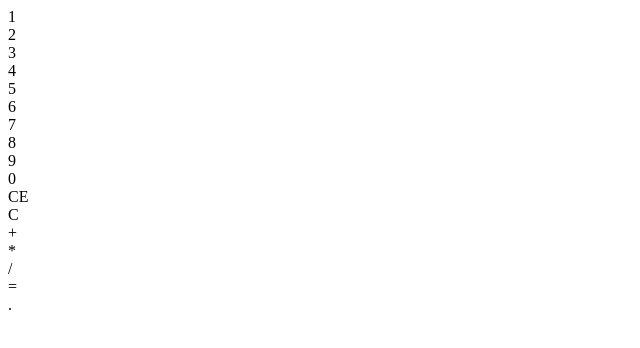
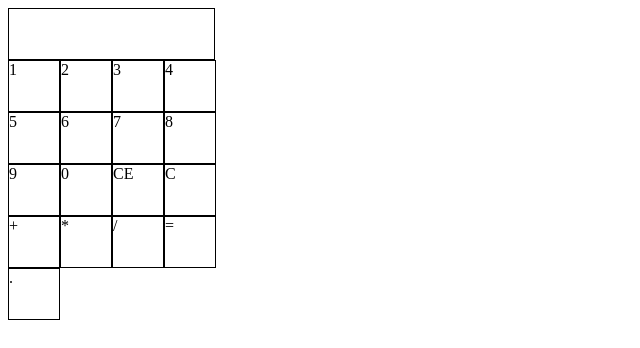
Before and after one commit to MarcinKolodzie/Calculator-MK, a plain HTML site: page index.html in a window 1280 px wide. Shown: the whole page, without its empty margins (0-640 px from the left). Drawn offline with Linux system fonts and the light colour scheme.

Commit message:
Basic styles added

```diff
--- /dev/null
+++ b/css/styles.css
@@ -0,0 +1,19 @@
+.calc {
+  width: 210px;
+  box-sizing: border-box;
+  display: flex;
+  position: center;
+  flex-wrap: wrap;
+}
+
+.calc__resultWindow {
+  border: 1px solid black;
+  width: 205px;
+  min-height: 50px;
+}
+
+.calc__button {
+  height: 50px;
+  width: 50px;
+  border: 1px solid black;
+}
--- a/index.html
+++ b/index.html
@@ -11,31 +11,37 @@
     name="viewport"
     content="width=device-width, initial-scale=1.0"
   >
-  <title>Document</title>
+  <title>calculator</title>
+
+  <link
+    rel="stylesheet"
+    href="./css/styles.css"
+  >
+
 </head>
 
 <body>
 
-  <div>
+  <div class="calc">
 
-  <div class="resultWindow"></div>
-  <div class="number">1</div>
-  <div class="number">2</div>
-  <div class="number">3</div>
-  <div class="number">4</div>
-  <div class="number">5</div>
-  <div class="number">6</div>
-  <div class="number">7</div>
-  <div class="number">8</div>
-  <div class="number">9</div>
-  <div class="number">0</div>
-  <div class="clearEntry">CE</div>
-  <div class="clear">C</div>
-  <div class="operatorMark">+</div>
-  <div class="operatorMark">*</div>
-  <div class="operatorMark">/</div>
-  <div class="operatorMark">=</div>
-  <div class="coma">.</div>
+    <div class="calc__resultWindow"></div>
+    <div class="calc__button calc__button--number">1</div>
+    <div class="calc__button calc__button--number">2</div>
+    <div class="calc__button calc__button--number">3</div>
+    <div class="calc__button calc__button--number">4</div>
+    <div class="calc__button calc__button--number">5</div>
+    <div class="calc__button calc__button--number">6</div>
+    <div class="calc__button calc__button--number">7</div>
+    <div class="calc__button calc__button--number">8</div>
+    <div class="calc__button calc__button--number">9</div>
+    <div class="calc__button calc__button--number">0</div>
+    <div class="calc__button calc__button--clearEntry">CE</div>
+    <div class="calc__button calc__button--clear">C</div>
+    <div class="calc__button calc__button--operatorMark">+</div>
+    <div class="calc__button calc__button--operatorMark">*</div>
+    <div class="calc__button calc__button--operatorMark">/</div>
+    <div class="calc__button calc__button--operatorMark">=</div>
+    <div class="calc__button calc__button--coma">.</div>
 
   </div>
 
```
